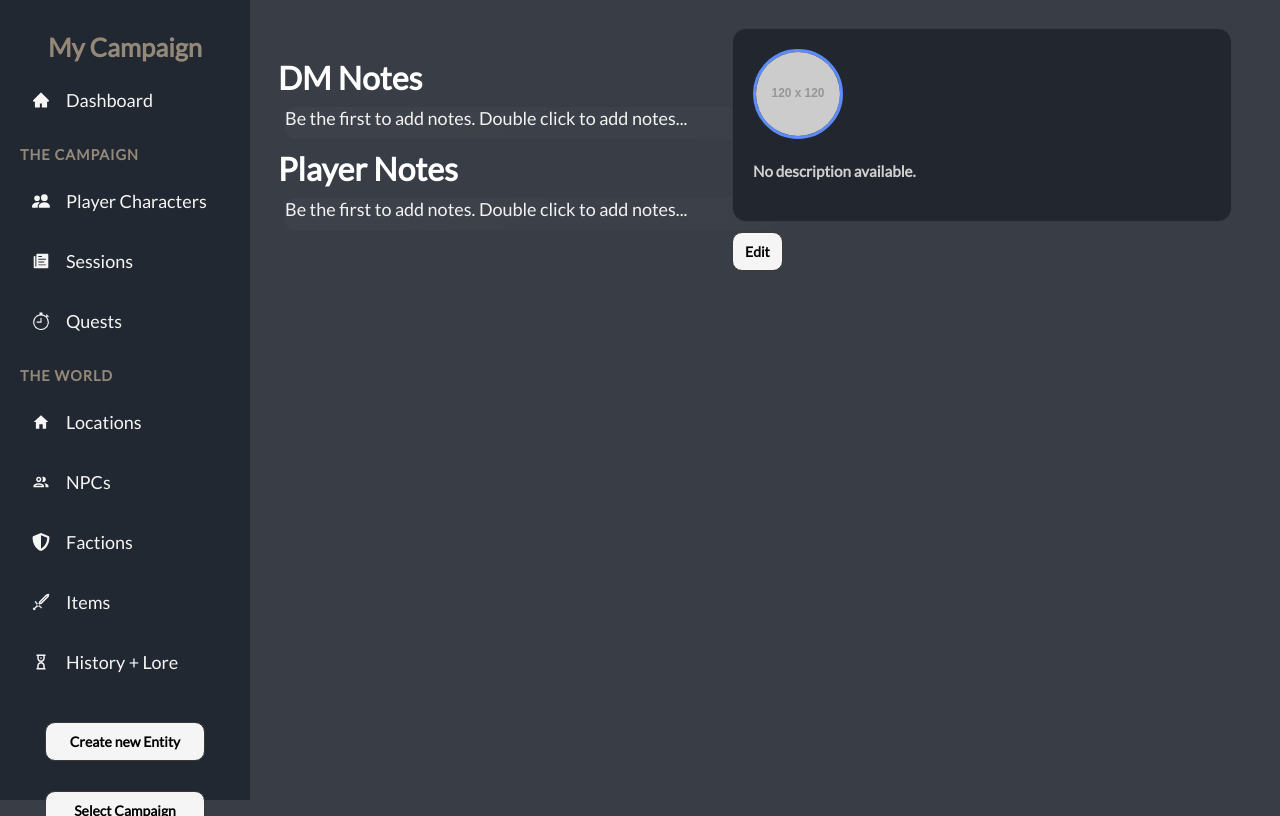
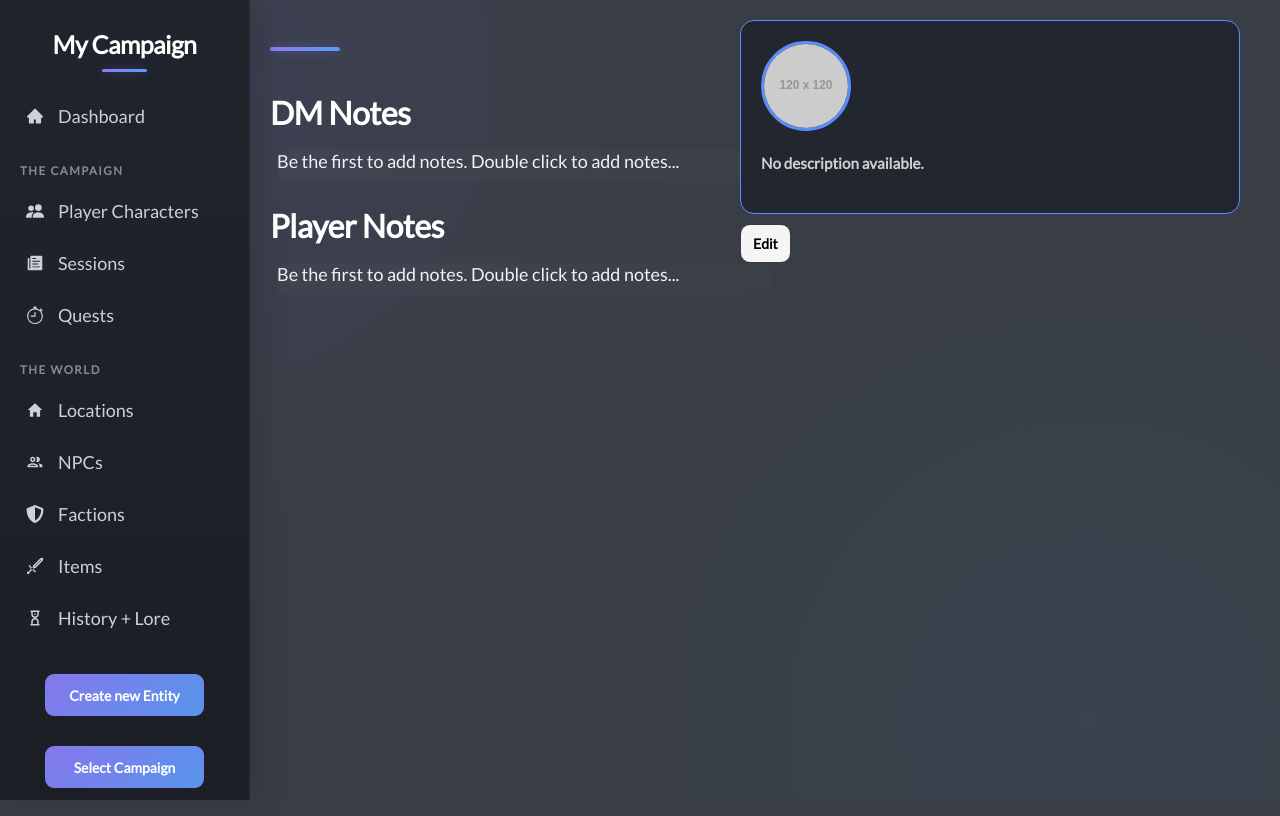
Before and after one commit to HolyGhost71/TTRPG-Campaign-Manager, a React (Vite) app in the folder frontend/: page /campaigns/1/entities/1 in a window 1280 px wide. Built offline with nearby package versions, Linux system fonts and the light colour scheme; no server answers.

Commit message:
Made some big CSS changes

```diff
--- a/frontend/src/App.css
+++ b/frontend/src/App.css
@@ -1,51 +1,225 @@
 @import url('https://fonts.googleapis.com/css2?family=Lato&display=swap');
+
+/* ================================
+   GLOBAL
+================================ */
 
 * {
   box-sizing: border-box;
   padding: 0;
-  font-family: 'Lato', sans-serif;
+  margin: 0;
+  font-family: "Lato", sans-serif;
 }
 
 html {
   scroll-behavior: smooth;
 }
 
-body{
-  background-color: rgb(57, 62, 70);
+body {
+  background:
+    radial-gradient(
+      circle at 15% 10%,
+      rgba(108, 92, 231, 0.08),
+      transparent 35%
+    ),
+    radial-gradient(
+      circle at 85% 90%,
+      rgba(52, 152, 219, 0.06),
+      transparent 35%
+    ),
+    rgba(57, 62, 70);
 
+  color: #f2f2f2;
+  min-height: 100vh;
 }
 
+
+/* ================================
+   LAYOUT
+================================ */
+
 .layout-content {
-  padding-left: 250px
+  padding-left: 250px;
 }
 
+
+/* ================================
+   PAGE HEADINGS
+================================ */
+
 .page-heading {
-    font-size: 64px;
-    font-weight: bold;
-    padding-top: 10px;
-    padding-bottom: 10px;
-    color: #ffffff;
-    text-decoration: underline;
+  position: relative;
+
+  font-size: clamp(42px, 5vw, 64px);
+  font-weight: 800;
+
+  padding-top: 15px;
+  padding-bottom: 18px;
+
+  color: #ffffff;
+
+  letter-spacing: -1.5px;
+  line-height: 1.1;
+
+  text-decoration: none;
 }
 
+/* Accent line underneath heading */
+
+.page-heading::after {
+  content: "";
+
+  display: block;
+
+  width: 70px;
+  height: 4px;
+
+  margin-top: 12px;
+
+  border-radius: 10px;
+
+  background: linear-gradient(
+    90deg,
+    #8b7cf6,
+    #5b9cf6
+  );
+
+  box-shadow:
+    0 0 12px rgba(139, 124, 246, 0.35);
+}
+
+
+/* ================================
+   SUBHEADINGS
+================================ */
+
 .page-subheading {
-  font-size: 32px;
-  color: white;
-  font-weight: bold;
-  padding-top: 10px;
+  font-size: clamp(24px, 3vw, 32px);
+  font-weight: 700;
+
+  color: #ffffff;
+
+  padding-top: 24px;
+  padding-bottom: 8px;
+
+  letter-spacing: -0.5px;
 }
+
+
+/* ================================
+   LARGE BODY TEXT
+================================ */
 
 .page-large-body {
   font-size: 22px;
-  color: white;
+  line-height: 1.65;
+
+  color: #d7d9df;
+
   padding-top: 10px;
-  padding-bottom: 10px;
+  padding-bottom: 15px;
+
+  max-width: 1000px;
 }
 
+
+/* ================================
+   NORMAL BODY TEXT
+================================ */
+
 .page-body {
-  font-size: 22px;
+  font-size: 18px;
+  line-height: 1.65;
+
+  color: #c8cad1;
+
+  padding-top: 6px;
+
+  max-width: 1000px;
+}
+
+
+/* ================================
+   SELECTION
+================================ */
+
+::selection {
+  background: rgba(139, 124, 246, 0.35);
   color: white;
-  padding-top: 5px;
+}
+
+
+/* ================================
+   SCROLLBAR
+================================ */
+
+::-webkit-scrollbar {
+  width: 9px;
+}
+
+::-webkit-scrollbar-track {
+  background: #15171c;
+}
+
+::-webkit-scrollbar-thumb {
+  background: #343842;
+  border-radius: 10px;
+}
+
+::-webkit-scrollbar-thumb:hover {
+  background: #4b5060;
+}
+
+
+/* ================================
+   LINKS
+================================ */
+
+a {
+  color: #9d91ff;
+  transition:
+    color 0.2s ease,
+    opacity 0.2s ease;
+}
+
+a:hover {
+  color: #b7afff;
+}
+
+
+/* ================================
+   MOBILE
+================================ */
+
+@media (max-width: 768px) {
+
+  .layout-content {
+    padding-left: 0;
+  }
+
+  .page-heading {
+    font-size: 42px;
+    padding-top: 12px;
+    padding-bottom: 15px;
+  }
+
+  .page-heading::after {
+    width: 55px;
+    height: 3px;
+  }
+
+  .page-subheading {
+    font-size: 26px;
+    padding-top: 20px;
+  }
+
+  .page-large-body {
+    font-size: 19px;
+  }
+
+  .page-body {
+    font-size: 17px;
+  }
 }
 
 .solo-entity-page {
--- a/frontend/src/Layout.tsx
+++ b/frontend/src/Layout.tsx
@@ -1,13 +1,64 @@
 import { Outlet } from "react-router-dom";
 import Sidebar from "./components/Sidebar/Sidebar";
-import { useState } from "react";
+import { useRef, useState } from "react";
 import "./Layout.css";
 
 export default function Layout() {
   const [collapsed, setCollapsed] = useState(false);
 
+  const touchStartX = useRef<number | null>(null);
+  const touchStartY = useRef<number | null>(null);
+
+  const handleTouchStart = (e: React.TouchEvent) => {
+    const touch = e.touches[0];
+
+    touchStartX.current = touch.clientX;
+    touchStartY.current = touch.clientY;
+  };
+
+  const handleTouchEnd = (e: React.TouchEvent) => {
+    if (touchStartX.current === null || touchStartY.current === null) {
+      return;
+    }
+
+    const touch = e.changedTouches[0];
+
+    const deltaX = touch.clientX - touchStartX.current;
+    const deltaY = touch.clientY - touchStartY.current;
+
+    // Reset
+    touchStartX.current = null;
+    touchStartY.current = null;
+
+    // Ignore mostly vertical swipes
+    if (Math.abs(deltaX) < Math.abs(deltaY)) {
+      return;
+    }
+
+    // Minimum swipe distance
+    const swipeDistance = 75;
+
+    if (Math.abs(deltaX) < swipeDistance) {
+      return;
+    }
+
+    // Swipe right → open sidebar
+    if (deltaX > 0 && collapsed) {
+      setCollapsed(false);
+    }
+
+    // Swipe left → close sidebar
+    if (deltaX < 0 && !collapsed) {
+      setCollapsed(true);
+    }
+  };
+
   return (
-    <div className={`layout ${collapsed ? "sidebar-collapsed" : ""}`}>
+    <div
+      className={`layout ${collapsed ? "sidebar-collapsed" : ""}`}
+      onTouchStart={handleTouchStart}
+      onTouchEnd={handleTouchEnd}
+    >
       <Sidebar collapsed={collapsed} setCollapsed={setCollapsed} />
 
       <main className="content">
--- a/frontend/src/components/EntityCard/EntityCard.css
+++ b/frontend/src/components/EntityCard/EntityCard.css
@@ -8,7 +8,7 @@
 .entity-card {
     background: #22262e;
     border-radius: 14px;
-    border: 1px solid #363c47;
+    border: 1px solid #5b8cff;
     padding: 20px;
     color: white;
 
@@ -36,6 +36,8 @@
     gap: 18px;
     justify-self:  center;
     margin-top: 20px;
+
+
 }
 
 .entity-card:hover {
@@ -73,16 +75,6 @@
     font-size: 1.4rem;
 }
 
-.entity-type {
-    display: inline-block;
-    margin-top: 6px;
-    background: #5b8cff;
-    padding: 4px 10px;
-    border-radius: 20px;
-    font-size: .75rem;
-    font-weight: bold;
-}
-
 .entity-info {
     display: flex;
     flex-direction: column;
--- a/frontend/src/components/Sidebar/Sidebar.css
+++ b/frontend/src/components/Sidebar/Sidebar.css
@@ -1,142 +1,361 @@
-.menu-bars {
-  margin-left: 2rem;
-  font-size: 2rem;
-  background: none;
-}
+/* ========================================
+   SIDEBAR
+======================================== */
 
 .nav-menu {
-  background-color: #222831;
+  position: fixed;
+
+  top: 0;
+  left: 0;
+
   width: 250px;
   height: 100vh;
-  top: 0;
-  left: 0;
+
   display: flex;
   justify-content: center;
 
-  position: fixed;
+  background:
+    linear-gradient(
+      180deg,
+      #20242c 0%,
+      #1b1e25 100%
+    );
 
+  border-right: 1px solid rgba(255, 255, 255, 0.06);
+
+  box-shadow:
+    8px 0 30px rgba(0, 0, 0, 0.15);
+
+  z-index: 1000;
 
   transition: transform 350ms ease;
+
   transform: translateX(0);
 }
 
-.layout:not(.collapsed) .navbar-toggle {
-    left: 270px;
+
+/* ========================================
+   SIDEBAR CONTENT
+======================================== */
+
+.nav-menu-items {
+  width: 100%;
+  padding-top: 10px;
 }
+
+
+/* ========================================
+   TITLE
+======================================== */
+
+.nav-title {
+  position: relative;
+
+  color: #ffffff;
+
+  font-size: 1.55rem;
+  font-weight: 800;
+
+  letter-spacing: -0.5px;
+
+  padding: 20px 20px 18px;
+
+  text-align: center;
+}
+
+/* Small accent beneath Dungeon Drafts */
+
+.nav-title::after {
+  content: "";
+
+  display: block;
+
+  width: 45px;
+  height: 3px;
+
+  margin: 10px auto 0;
+
+  border-radius: 10px;
+
+  background: linear-gradient(
+    90deg,
+    #8b7cf6,
+    #5b9cf6
+  );
+
+  box-shadow:
+    0 0 10px rgba(139, 124, 246, 0.35);
+}
+
+
+/* ========================================
+   SECTION HEADINGS
+======================================== */
+
+.nav-heading {
+  color: #858b9a;
+
+  font-size: 0.72rem;
+  font-weight: 700;
+
+  text-transform: uppercase;
+  letter-spacing: 1.5px;
+
+  padding: 22px 20px 8px;
+}
+
+
+/* ========================================
+   NAVIGATION ITEMS
+======================================== */
 
 .nav-text {
   display: flex;
-  justify-content: start;
+
+  justify-content: flex-start;
   align-items: center;
-  padding: 8px 0px 8px 16px;
+
   list-style: none;
-  height: 60px;
-  color: white
+
+  height: 52px;
+
+  padding: 5px 12px;
+}
+
+.nav-text a {
+  position: relative;
+
+  display: flex;
+  align-items: center;
+
+  width: 100%;
+  height: 100%;
+
+  padding: 0 14px;
+
+  border-radius: 9px;
+
+  text-decoration: none;
+
+  color: #cdd0d8;
+
+  font-size: 18px;
+  font-weight: 500;
+
+  transition:
+    background 180ms ease,
+    color 180ms ease,
+    transform 180ms ease;
 }
 
 
+/* ========================================
+   NAVIGATION HOVER
+======================================== */
 
-.nav-text a {
-  text-decoration: none;
-  color: #f5f5f5;
-  font-size: 18px;
-  width: 95%;
-  height: 100%;
-  display: flex;
-  align-items: center;
-  padding: 0 16px;
-  border-radius: 4px;
+.nav-text a:hover {
+  color: #ffffff;
+
+  background:
+    linear-gradient(
+      90deg,
+      rgba(139, 124, 246, 0.16),
+      rgba(91, 156, 246, 0.08)
+    );
+
+  transform: translateX(3px);
 }
 
-.nav-heading {
-  color: #948979;
-  font-size: 0.9rem;
-  text-transform: uppercase;
-  letter-spacing: 1px;
-  padding: 16px 20px 8px;
-  font-weight: bolder;
+
+/* ========================================
+   ACTIVE NAVIGATION ITEM
+======================================== */
+
+.nav-text a.active {
+  color: #ffffff;
+
+  background:
+    linear-gradient(
+      90deg,
+      rgba(139, 124, 246, 0.22),
+      rgba(91, 156, 246, 0.10)
+    );
 }
 
-.nav-title {
-  color: #948979;
-  font-size: 1.6rem;
-  padding: 16px 20px 8px;
-  justify-self: center;
-  font-weight: bold;
+
+/* Accent bar on active item */
+
+.nav-text a.active::before {
+  content: "";
+
+  position: absolute;
+
+  left: 0;
+
+  width: 3px;
+  height: 22px;
+
+  border-radius: 0 5px 5px 0;
+
+  background: #8b7cf6;
+
+  box-shadow:
+    0 0 10px rgba(139, 124, 246, 0.5);
 }
 
-.nav-text a:hover {
-  background-color: #1a83ff;
+
+/* ========================================
+   ICON / TEXT SPACING
+======================================== */
+
+.nav-text span {
+  margin-left: 14px;
 }
 
-.nav-menu-items {
-  width: 100%;
-}
 
-.sidebar-toggle {
-    position: fixed;
-    top: 5px;
-    left: 250px;
-    transition: left 350ms ease;
-
-    background: #333333b1;
-    color: white;
-
-    border: none;
-    border-radius: 15px;
-
-    width: 30px;
-    height: 30px;
-
-    cursor: pointer;
-    display: none;
-}
-
-@media (max-width: 768px) {
-
-    .sidebar-toggle {
-        display: block;
-    }
-}
-
-.sidebar-toggle.collapsed {
-    left: 20px;
-}
+/* ========================================
+   CREATE BUTTON
+======================================== */
 
 .creation-button {
-  width: 160px;
-  padding: 10px 12px;
+  width: calc(80% - 40px);
+
+  min-height: 42px;
+
+  padding: 10px 14px;
 
   margin: 30px 45px;
+  margin-right: auto;  margin-left: auto;
 
-  border-radius: 10px;
-  border: 1px solid #3a3a3a;
+  border: 1px solid rgba(139, 124, 246, 0.35);
 
-  background: linear-gradient(135deg, #f5f5f5, #f5f5f5);
-  color: black;
+  border-radius: 9px;
+
+  background:
+    linear-gradient(
+      135deg,
+      rgba(139, 124, 246, 0.95),
+      rgba(91, 156, 246, 0.95)
+    );
+
+  color: #ffffff;
 
   font-size: 14px;
-  font-weight: 600;
+  font-weight: 700;
 
   cursor: pointer;
-
-  transition: all 0.15s ease;
 
   display: flex;
   align-items: center;
   justify-content: center;
-  margin-right: auto;  margin-left: auto;
+
+  transition:
+    transform 180ms ease,
+    box-shadow 180ms ease,
+    filter 180ms ease;
 }
 
 .creation-button:hover {
-  transform: translateY(-1px);
-  box-shadow: 0 6px 18px rgba(108, 92, 231, 0.35);
+  transform: translateY(-2px);
+
+  filter: brightness(1.08);
+
+  box-shadow:
+    0 8px 25px rgba(108, 92, 231, 0.28);
 }
+
+.creation-button:active {
+  transform: translateY(0);
+}
+
+
+/* ========================================
+   BUTTON ICONS
+======================================== */
 
 .creation-button svg {
   width: 16px;
   height: 16px;
 }
-span {
-  margin-left: 16px;
+
+
+/* ========================================
+   SIDEBAR TOGGLE
+======================================== */
+
+.sidebar-toggle {
+  position: fixed;
+
+  top: 12px;
+  left: 250px;
+
+  width: 32px;
+  height: 32px;
+
+  display: none;
+
+  align-items: center;
+  justify-content: center;
+
+  background: rgba(30, 33, 40, 0.9);
+
+  color: #ffffff;
+
+  border: 1px solid rgba(255, 255, 255, 0.08);
+
+  border-radius: 9px;
+
+  cursor: pointer;
+
+  z-index: 1100;
+
+  transition:
+    left 350ms ease,
+    background 180ms ease,
+    transform 180ms ease;
 }
+
+.sidebar-toggle:hover {
+  background: rgba(139, 124, 246, 0.25);
+
+  transform: scale(1.05);
+}
+
+
+/* ========================================
+   COLLAPSED TOGGLE
+======================================== */
+
+.sidebar-toggle.collapsed {
+  left: 15px;
+}
+
+
+/* ========================================
+   MOBILE
+======================================== */
+
+@media (max-width: 768px) {
+
+  .nav-menu {
+    width: 250px;
+
+    transform: translateX(0);
+  }
+
+  .sidebar-toggle {
+    display: flex;
+  }
+
+  .nav-title {
+    font-size: 1.4rem;
+  }
+
+  .nav-text {
+    height: 54px;
+  }
+
+  .nav-text a {
+    font-size: 16px;
+  }
+}
--- a/frontend/src/components/Sidebar/Sidebar.tsx
+++ b/frontend/src/components/Sidebar/Sidebar.tsx
@@ -1,4 +1,4 @@
-import { Link, useNavigate, useParams } from "react-router-dom";
+import { NavLink, useNavigate, useParams } from "react-router-dom";
 import { SidebarData } from "./SidebarData";
 import "./Sidebar.css";
 import { useEffect, useState } from "react";
@@ -49,7 +49,8 @@ const Sidebar = ({ collapsed, setCollapsed }: SidebarProps) => {
               if (item.type === "link") {
                 return (
                   <li key={index} className={item.cName}>
-                    <Link
+                    <NavLink
+                      className={({ isActive }) => (isActive ? "active" : "")}
                       to={
                         item.path === ""
                           ? `/campaigns/${campaignId}`
@@ -59,7 +60,7 @@ const Sidebar = ({ collapsed, setCollapsed }: SidebarProps) => {
                     >
                       {item.icon}
                       <span>{item.title}</span>
-                    </Link>
+                    </NavLink>
                   </li>
                 );
               } else if (item.type === "heading") {
--- a/frontend/src/pages/SessionPage.tsx
+++ b/frontend/src/pages/SessionPage.tsx
@@ -43,7 +43,7 @@ export default function SessionPage() {
 
   return (
     <>
-      <div className="page-heading">{`Session ${session?.sessionNumber}`}</div>
+      <div className="page-heading">{`Session ${session?.sessionNumber} - ${session?.title}`}</div>
       <div className="page-body">{session?.description}</div>
 
       {session?.previousSession && (
```
Also changed, not shown: frontend/src/pages/Campaign Select/CampaignSelect.css (+38 -7 lines).
